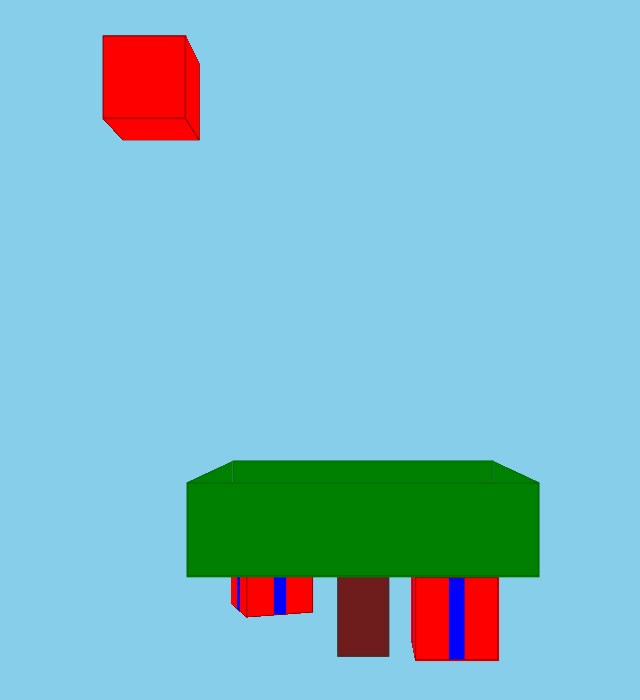
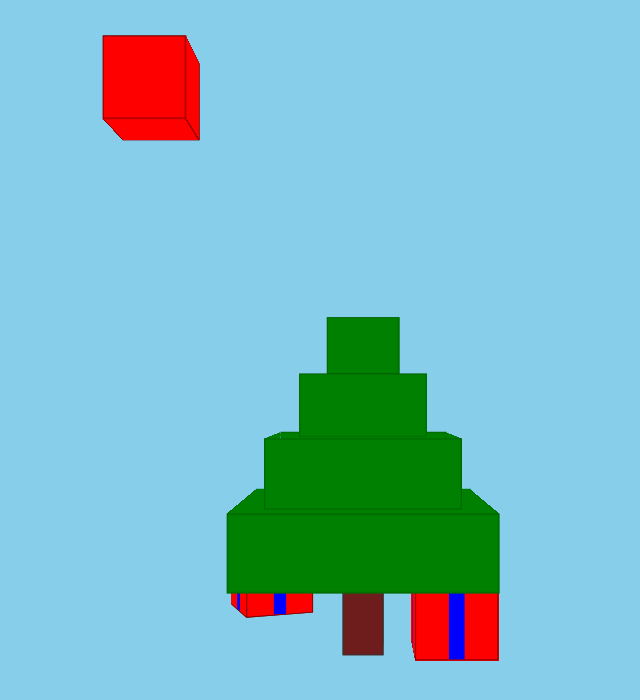
Before and after one commit to TechPandaPro/3d-tree, a plain HTML site: page index.html in a window 1280 px wide. Shown: the whole page, without its empty margins (277-917 px from the left). Drawn offline with Linux system fonts and the light colour scheme.

Commit message:
Finish tree

```diff
--- a/index.html
+++ b/index.html
@@ -24,7 +24,7 @@
             <div class="face back"></div>
             <div class="face left"></div>
             <div class="face right"></div>
-            <!-- <div class="face top"></div> -->
+            <div class="face top"></div>
             <div class="face bottom"></div>
           </div>
           <div class="middle">
@@ -32,10 +32,18 @@
             <div class="face back"></div>
             <div class="face left"></div>
             <div class="face right"></div>
-            <!-- <div class="face top"></div> -->
+            <div class="face top"></div>
             <!-- <div class="face bottom"></div> -->
           </div>
           <div class="top">
+            <div class="face front"></div>
+            <div class="face back"></div>
+            <div class="face left"></div>
+            <div class="face right"></div>
+            <div class="face top"></div>
+            <!-- <div class="face bottom"></div> -->
+          </div>
+          <div class="top-2">
             <div class="face front"></div>
             <div class="face back"></div>
             <div class="face left"></div>
--- a/style.css
+++ b/style.css
@@ -249,8 +249,8 @@ body {
 }
 
 .tree > .trunk {
-  width: 50px;
-  height: 100px;
+  width: 40px;
+  height: 80px;
   left: 50%;
   bottom: 0;
   position: absolute;
@@ -279,19 +279,19 @@ body {
 }
 
 .tree > .trunk > .face.front {
-  transform: rotateX(0deg) translateZ(25px);
+  transform: rotateX(0deg) translateZ(20px);
 }
 
 .tree > .trunk > .face.back {
-  transform: rotateX(-180deg) translateZ(25px);
+  transform: rotateX(-180deg) translateZ(20px);
 }
 
 .tree > .trunk > .face.left {
-  transform: rotateY(-90deg) translateZ(25px);
+  transform: rotateY(-90deg) translateZ(20px);
 }
 
 .tree > .trunk > .face.right {
-  transform: rotateY(90deg) translateZ(25px);
+  transform: rotateY(90deg) translateZ(20px);
 }
 
 .tree > .trunk > .face.top {
@@ -299,16 +299,17 @@ body {
 }
 
 .tree > .trunk > .face.bottom {
-  transform: rotateX(-90deg) translateZ(100px) translateY(-50%);
+  transform: rotateX(-90deg) translateZ(80px) translateY(-50%);
 }
 
 .tree > .bottom {
-  width: 300px;
-  height: 80px;
+  width: 240px;
+  height: 70px;
   /* left: 25px; */
-  left: 0;
-  bottom: 100px;
+  left: 50%;
+  bottom: 80px;
   position: absolute;
+  transform: translateX(-50%);
 }
 
 .tree > .bottom > .face {
@@ -328,24 +329,24 @@ body {
 
 .tree > .bottom > .face.top,
 .tree > .bottom > .face.bottom {
-  height: 300px;
+  height: 240px;
   transform-origin: center top;
 }
 
 .tree > .bottom > .face.front {
-  transform: rotateX(0deg) translateZ(150px);
+  transform: rotateX(0deg) translateZ(120px);
 }
 
 .tree > .bottom > .face.back {
-  transform: rotateX(-180deg) translateZ(150px);
+  transform: rotateX(-180deg) translateZ(120px);
 }
 
 .tree > .bottom > .face.left {
-  transform: rotateY(-90deg) translateZ(150px);
+  transform: rotateY(-90deg) translateZ(120px);
 }
 
 .tree > .bottom > .face.right {
-  transform: rotateY(90deg) translateZ(150px);
+  transform: rotateY(90deg) translateZ(120px);
 }
 
 .tree > .bottom > .face.top {
@@ -353,5 +354,170 @@ body {
 }
 
 .tree > .bottom > .face.bottom {
+  transform: rotateX(-90deg) translateZ(70px) translateY(-50%);
+}
+
+.tree > .middle {
+  width: 180px;
+  height: 65px;
+  left: 50%;
+  /* left: 0; */
+  bottom: 150px;
+  position: absolute;
+  transform: translateX(-50%);
+}
+
+.tree > .middle > .face {
+  width: 100%;
+  height: 100%;
+
+  position: absolute;
+
+  box-sizing: border-box;
+
+  background-color: green;
+
+  border-width: 1px;
+  border-style: solid;
+  border-color: darkgreen;
+}
+
+.tree > .middle > .face.top,
+.tree > .middle > .face.bottom {
+  height: 65px;
+  transform-origin: center top;
+}
+
+.tree > .middle > .face.front {
+  transform: rotateX(0deg) translateZ(90px);
+}
+
+.tree > .middle > .face.back {
+  transform: rotateX(-180deg) translateZ(90px);
+}
+
+.tree > .middle > .face.left {
+  transform: rotateY(-90deg) translateZ(90px);
+}
+
+.tree > .middle > .face.right {
+  transform: rotateY(90deg) translateZ(90px);
+}
+
+.tree > .middle > .face.top {
+  transform: rotateX(90deg) translateZ(0px) translateY(-50%);
+}
+
+.tree > .middle > .face.bottom {
+  transform: rotateX(-90deg) translateZ(65px) translateY(-50%);
+}
+
+.tree > .top {
+  width: 120px;
+  height: 60px;
+  left: 50%;
+  /* left: 0; */
+  bottom: 215px;
+  position: absolute;
+  transform: translateX(-50%);
+}
+
+.tree > .top > .face {
+  width: 100%;
+  height: 100%;
+
+  position: absolute;
+
+  box-sizing: border-box;
+
+  background-color: green;
+
+  border-width: 1px;
+  border-style: solid;
+  border-color: darkgreen;
+}
+
+.tree > .top > .face.top,
+.tree > .top > .face.bottom {
+  height: 60px;
+  transform-origin: center top;
+}
+
+.tree > .top > .face.front {
+  transform: rotateX(0deg) translateZ(60px);
+}
+
+.tree > .top > .face.back {
+  transform: rotateX(-180deg) translateZ(60px);
+}
+
+.tree > .top > .face.left {
+  transform: rotateY(-90deg) translateZ(60px);
+}
+
+.tree > .top > .face.right {
+  transform: rotateY(90deg) translateZ(60px);
+}
+
+.tree > .top > .face.top {
+  transform: rotateX(90deg) translateZ(0px) translateY(-50%);
+}
+
+.tree > .top > .face.bottom {
+  transform: rotateX(-90deg) translateZ(63px) translateY(-50%);
+}
+
+.tree > .top-2 {
+  width: 70px;
+  height: 55px;
+  left: 50%;
+  /* left: 0; */
+  bottom: 275px;
+  position: absolute;
+  transform: translateX(-50%);
+}
+
+.tree > .top-2 > .face {
+  width: 100%;
+  height: 100%;
+
+  position: absolute;
+
+  box-sizing: border-box;
+
+  background-color: green;
+
+  border-width: 1px;
+  border-style: solid;
+  border-color: darkgreen;
+}
+
+.tree > .top-2 > .face.top,
+.tree > .top-2 > .face.bottom {
+  height: 55px;
+  transform-origin: center top;
+}
+
+.tree > .top-2 > .face.front {
+  transform: rotateX(0deg) translateZ(35px);
+}
+
+.tree > .top-2 > .face.back {
+  transform: rotateX(-180deg) translateZ(35px);
+}
+
+.tree > .top-2 > .face.left {
+  transform: rotateY(-90deg) translateZ(35px);
+}
+
+.tree > .top-2 > .face.right {
+  transform: rotateY(90deg) translateZ(35px);
+}
+
+.tree > .top-2 > .face.top {
+  transform: rotateX(90deg) translateZ(0px) translateY(-50%);
+}
+
+.tree > .top-2 > .face.middle {
   transform: rotateX(-90deg) translateZ(80px) translateY(-50%);
 }
```
